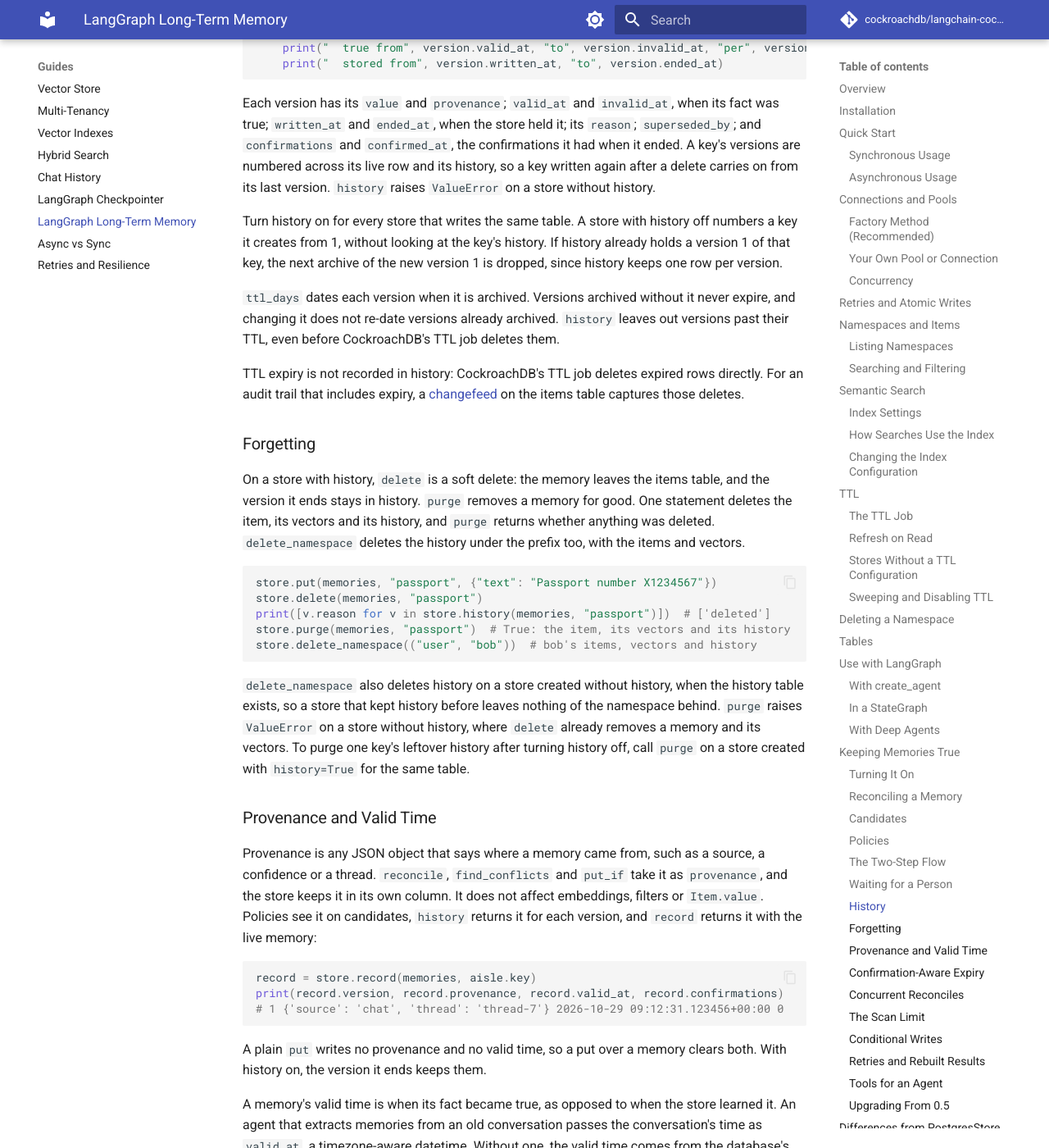
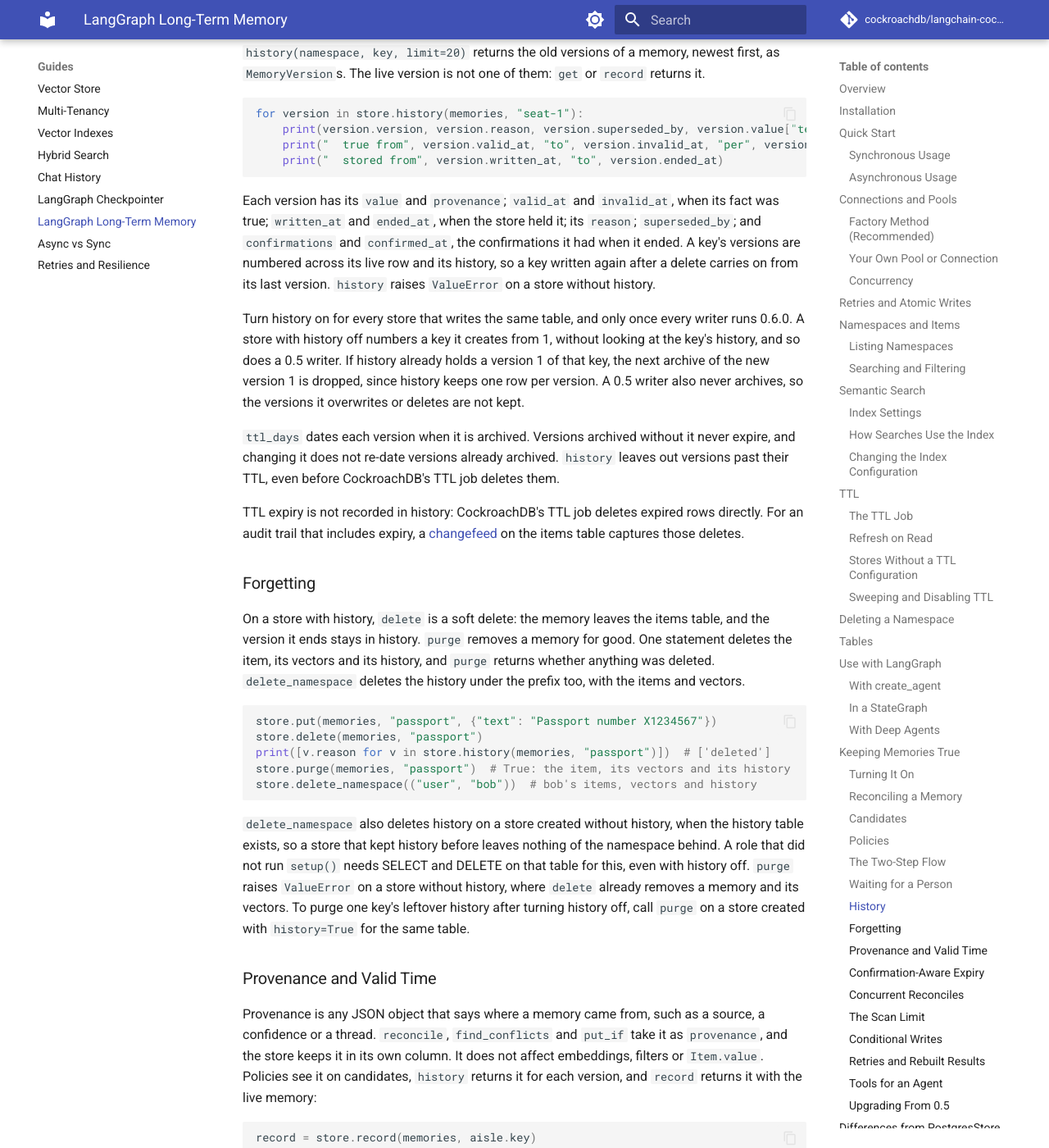
Before and after one commit to cockroachdb/langchain-cockroachdb, an MkDocs documentation site: the page built from docs/guides/long-term-memory.md, in a window 1280 px wide and 1400 px high, scrolled down 25941 px. Shown: the whole window at 82% size. Built offline with MkDocs 1.6.1 and Material for MkDocs 9.7.7, drawn with Linux system fonts in a browser that asks for light colours; comment, search, counter and statistics services are not loaded; some of the changed text lies outside the part shown.

Commit message:
docs: the grants of the forget path, history during a rolling upgrade, and the slot read
With history off, delete_namespace still deletes the namespace's rows of
a history table left from when history was on. A role then needs SELECT
and DELETE on that table, and without them the whole call fails rather
than forget part of the namespace. The guide, the CHANGELOG and the
setup() and delete_namespace docstrings say so.

The guide and the CHANGELOG say to turn history on only once every
writer runs 0.6.0: 0.5 writers never archive, and one that re-creates a
deleted key starts it again at version 1, which history cannot keep. The
upgrade section also covers a 0.5 write between a lost commit and the
retry of a plain put, which keeps the 0.5 value with the retry's
vectors.

The paragraph on conditional-write retries now says a confirmation in
between leaves the write id in place, so a retry still never reports a
false conflict. The scan limit section says the slot read scans the
namespace's live items, whatever reconcile_scan_limit says. Some
docstrings are rewrapped.

Co-Authored-By: Claude Opus 5.5 <noreply@anthropic.com>

````diff
--- a/docs/guides/long-term-memory.md
+++ b/docs/guides/long-term-memory.md
@@ -347,6 +347,8 @@ deleted = store.delete_namespace(("user", "alice"))  # async: await store.adelet
 ```
 
 `delete_namespace` deletes every item in a namespace and its descendants, with their vectors and any history they have, and returns the number of items deleted. `("user", "alice")` covers `("user", "alice", "memories")` but not `("user", "alice2")`. It runs as one statement, so it commits completely or not at all. If a retry follows a commit whose result was lost, the count is that of the retry, usually 0. An empty prefix raises `InvalidNamespaceError`. `BaseStore` has no such method; it is specific to this store.
+
+A store created without history also deletes the namespace's rows in a history table left from when history was on, as [Forgetting](#forgetting) explains. A role that did not run `setup()` then needs SELECT and DELETE on that table. Without them the whole call fails with a permission error and deletes nothing, rather than forget only part of the namespace.
 
 ## Tables
 
@@ -842,7 +844,7 @@ for version in store.history(memories, "seat-1"):
 
 Each version has its `value` and `provenance`; `valid_at` and `invalid_at`, when its fact was true; `written_at` and `ended_at`, when the store held it; its `reason`; `superseded_by`; and `confirmations` and `confirmed_at`, the confirmations it had when it ended. A key's versions are numbered across its live row and its history, so a key written again after a delete carries on from its last version. `history` raises `ValueError` on a store without history.
 
-Turn history on for every store that writes the same table. A store with history off numbers a key it creates from 1, without looking at the key's history. If history already holds a version 1 of that key, the next archive of the new version 1 is dropped, since history keeps one row per version.
+Turn history on for every store that writes the same table, and only once every writer runs 0.6.0. A store with history off numbers a key it creates from 1, without looking at the key's history, and so does a 0.5 writer. If history already holds a version 1 of that key, the next archive of the new version 1 is dropped, since history keeps one row per version. A 0.5 writer also never archives, so the versions it overwrites or deletes are not kept.
 
 `ttl_days` dates each version when it is archived. Versions archived without it never expire, and changing it does not re-date versions already archived. `history` leaves out versions past their TTL, even before CockroachDB's TTL job deletes them.
 
@@ -860,7 +862,7 @@ store.purge(memories, "passport")  # True: the item, its vectors and its history
 store.delete_namespace(("user", "bob"))  # bob's items, vectors and history
 ```
 
-`delete_namespace` also deletes history on a store created without history, when the history table exists, so a store that kept history before leaves nothing of the namespace behind. `purge` raises `ValueError` on a store without history, where `delete` already removes a memory and its vectors. To purge one key's leftover history after turning history off, call `purge` on a store created with `history=True` for the same table.
+`delete_namespace` also deletes history on a store created without history, when the history table exists, so a store that kept history before leaves nothing of the namespace behind. A role that did not run `setup()` needs SELECT and DELETE on that table for this, even with history off. `purge` raises `ValueError` on a store without history, where `delete` already removes a memory and its vectors. To purge one key's leftover history after turning history off, call `purge` on a store created with `history=True` for the same table.
 
 ### Provenance and Valid Time
 
@@ -928,6 +930,8 @@ The candidate read and the writes of a reconcile share one serializable transact
 
 `reconcile_scan_limit` is a store setting, 2000 by default, passed to the constructor or to `from_conn_string`. A namespace with at most that many vectors has every one of them ranked exactly, read by primary key. Serializable isolation covers that whole read, so a concurrent insert into the namespace makes one of the two transactions retry.
 
+The slot read is not bounded by the scan limit. With a `slot`, the store finds the slot matches by scanning the namespace's live items, since no index covers slot values, so that read grows with the namespace whatever the limit says.
+
 A namespace with more vectors takes its similar candidates from a window of the C-SPANN index, as a search does. A concurrent insert into a partition that the index search did not read is then seen only by the next reconcile. The window makes room for the vectors of the key and slot matches, which are candidates already. A selective `filter`, or expired memories, can still fill it and hide a match beyond it. When the window shows that this may have happened, the store ranks every vector of the namespace in one more round trip.
 
 ### Conditional Writes
@@ -954,7 +958,7 @@ A conflict is an expected outcome here, so it is returned, not raised. `expected
 
 `delete_if(namespace, key, expected=record)` deletes the same way. Its `applied=True` means the memory matched `expected` and this call deleted it, or, after an attempt of the call that may have committed, that the memory is gone and was this call's to delete.
 
-Both are safe to retry, and a retry never reports a false conflict. If an attempt commits and its result is lost, the next attempt reports `applied=True`. `put_if` finds its own write id on the memory and sets `already_applied`. `delete_if` finds the memory gone, and sets `already_applied` when its own history row proves the delete, which needs history on. If another writer replaced the memory between the lost commit and the retry, the retry reports a conflict, with that writer's memory as `current`: that is the current state. Both are single-key calls, outside `batch`, since LangGraph's batch operations cannot carry a precondition.
+Both are safe to retry, and a retry never reports a false conflict. If an attempt commits and its result is lost, the next attempt reports `applied=True`. `put_if` finds its own write id on the memory, which a confirmation in between leaves in place, and sets `already_applied`. `delete_if` finds the memory gone, and sets `already_applied` when its own history row proves the delete, which needs history on. If another writer changed the memory between the lost commit and the retry, the retry reports a conflict, with that writer's memory, or None, as `current`: that is the current state. Both are single-key calls, outside `batch`, since LangGraph's batch operations cannot carry a precondition.
 
 ### Retries and Rebuilt Results
 
@@ -1009,6 +1013,10 @@ def recall(query: str, runtime: ToolRuntime[Context, dict]) -> str:
 
 `setup()` applies migration 2, which adds the columns these methods use to the items table in one statement: `version`, `provenance`, `confirmed_at`, `confirmations`, `write_id`, `valid_at` and `confirm_id`. Until it runs, the store works as 0.5 did, and the new methods raise `ValueError` asking for `setup()`. With history off and these methods unused, the store behaves as in 0.5 apart from the new columns. During a rolling upgrade, 0.5 writers do not bump the version but do set `updated_at`, which is why `resolve`, `put_if` and `delete_if` check both.
 
+0.5 writers know nothing of history or confirmations. They never archive what they overwrite or delete. One that re-creates a deleted key starts it again at version 1, which history then cannot keep, since it already holds a version 1 of that key. So turn history on only once every writer runs 0.6.0. A 0.5 write that changes a value also leaves its confirmations as they were.
+
+A 0.5 writer leaves a row's write id alone too. If a plain `put` commits and its result is lost, and a 0.5 writer writes the same key before the put's retry, the retry finds its own write id on the row and leaves the 0.5 value, but writes its own vectors over the 0.5 writer's. That needs both the rolling-upgrade window and a lost commit. The next write of the key replaces both.
+
 An application role that did not run `setup()` needs SELECT, INSERT, UPDATE and DELETE on the items and vectors tables, and on the history table when history is on:
 
 ```sql
@@ -1016,6 +1024,8 @@ GRANT SELECT, INSERT, UPDATE, DELETE ON TABLE store, store_vectors TO app;
 GRANT SELECT, INSERT, UPDATE, DELETE ON TABLE store_history TO app;  -- with history
 GRANT SELECT ON TABLE store_migrations TO app;
 ```
+
+With history off, the role still needs SELECT and DELETE on a history table that exists, left from when history was on: `delete_namespace` deletes the namespace's rows there, and without those grants it fails as a whole rather than forget only part of the namespace.
 
 The store reads the migrations table to learn whether migration 2 is in place. Without SELECT on it, or without a migrations table, as when the tables were created without `setup()`, the store looks for migration 2's columns on the items table instead. Those can show up a moment before every node uses them, so on a multi-node cluster one write can fail in the seconds after `setup()` applies migration 2. Run `setup()` before rolling out 0.6.0, or grant SELECT on the migrations table, to avoid that. Without that grant, the first store call that runs inside a transaction the caller opened also gets the permission error, once per store. Only the grant avoids it.
 
````
Also changed, not shown: CHANGELOG.md (+2 -2 lines), docs/about/changelog.md (+2 -2 lines), 4 other files.
